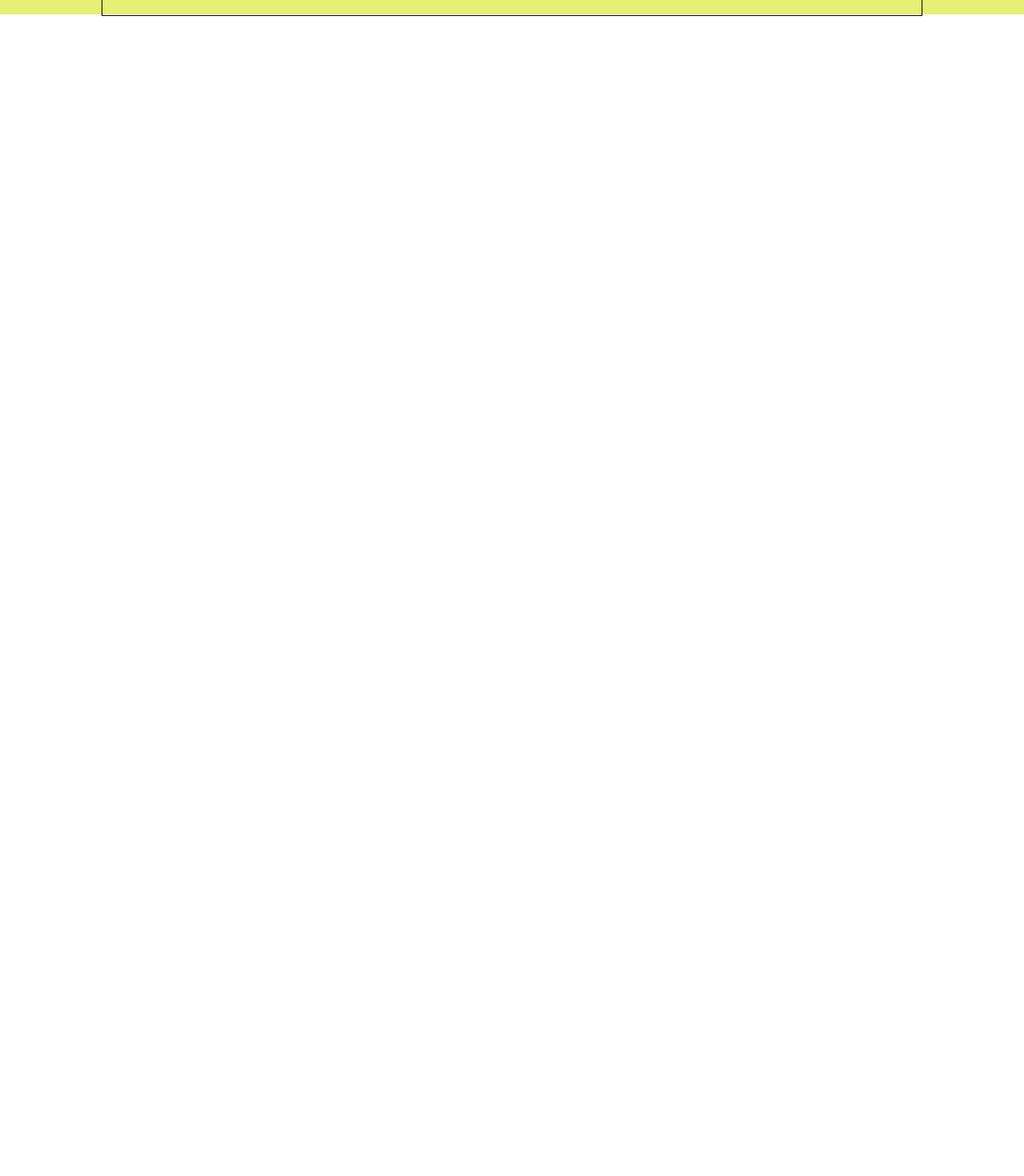
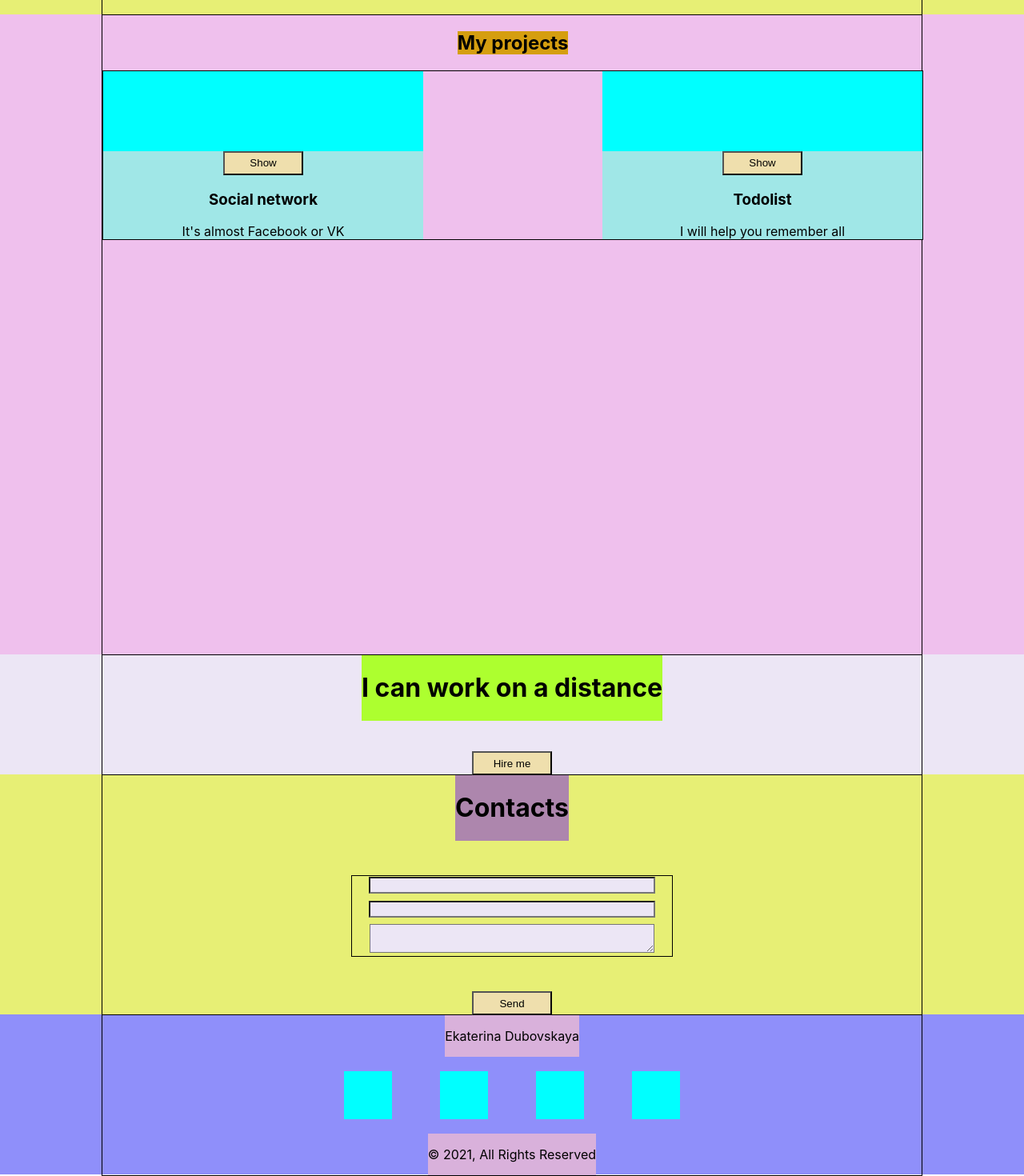
Before and after one commit to Jolud95/portfolio, a React (Create React App) app: page / in a window 1280 px wide. Shown: the part 1662-3132 px from the top of the page at 80% size. Before the commit the page ends 1682 px from the top, so only its background shows below. Built offline with nearby package versions, Linux system fonts and the light colour scheme.

Commit message:
Design was done

```diff
--- a/src/App.js
+++ b/src/App.js
@@ -2,6 +2,11 @@ import './App.css';
 import Header from "./Header/Header";
 import Main from "./Main/Main";
 import Skills from "./Skills/Skills";
+import Projects from "./MyProjects/MyProjects";
+import DistantWork from "./DistantWork/DistantWork";
+import Contacts from "./Communications/Contacts";
+import Footer from "./Footer/Footer";
+
 
 
 function App() {
@@ -10,6 +15,10 @@ function App() {
             <Header/>
             <Main/>
             <Skills/>
+            <Projects/>
+            <DistantWork/>
+            <Contacts/>
+            <Footer/>
         </div>
     );
 }
--- /dev/null
+++ b/src/Communications/Contacts.js
@@ -0,0 +1,28 @@
+import style from "./Contacts.module.css"
+import styleContainer from "./../Common/Styles/Container.module.css"
+
+function Contacts() {
+    return (
+        <div className={style.contactsBlock}>
+            <div className={`${styleContainer.container} ${style.contactsContainer}`}>
+                <div className={style.text}>
+                    <h1>Contacts</h1>
+                </div>
+                <form className={style.form}>
+                    <div>
+                        <input className={style.input} type={"text"}/>
+                    </div>
+                    <div>
+                        <input className={style.input} type={"text"}/>
+                    </div>
+                    <div>
+                        <textarea className={style.textarea}></textarea>
+                    </div>
+                </form>
+                <button className={style.button}>Send</button>
+            </div>
+        </div>
+    );
+}
+
+export default Contacts;
--- /dev/null
+++ b/src/Communications/Contacts.module.css
@@ -0,0 +1,33 @@
+.contactsBlock {
+    background-color: #e7ef75;
+    height: 300px;
+}
+.contactsContainer {
+    flex-direction: column;
+}
+.text {
+    background-color: #ad86ad;
+}
+.form {
+    border: 1px solid;
+    width: 400px;
+    height: 100px;
+    display: flex;
+    flex-direction: column;
+    justify-content: space-between;
+    align-items: center;
+    flex-wrap: wrap;
+}
+.input {
+    width: 350px;
+    background-color: #ece6f5;
+}
+.textarea {
+    width: 350px;
+    background-color: #ece6f5;
+}
+.button {
+    width: 100px;
+    height: 30px;
+    background-color: #efdfad;
+}
--- /dev/null
+++ b/src/DistantWork/DistantWork.js
@@ -0,0 +1,17 @@
+import style from "./DistantWork.module.css"
+import styleContainer from "./../Common/Styles/Container.module.css"
+
+function DistantWork() {
+    return (
+        <div className={style.distantWorkBlock}>
+            <div className={`${styleContainer.container} ${style.distantWorkContainer}`}>
+                <div className={style.text}>
+                    <h1>I can work on a distance</h1>
+                </div>
+                <button className={style.button}>Hire me</button>
+            </div>
+        </div>
+    );
+}
+
+export default DistantWork;
--- /dev/null
+++ b/src/DistantWork/DistantWork.module.css
@@ -0,0 +1,15 @@
+.distantWorkBlock {
+    height: 150px;
+    background-color: #ece6f5;
+}
+.distantWorkContainer {
+    flex-direction: column;
+}
+.text {
+    background-color: greenyellow;
+}
+.button {
+    width: 100px;
+    height: 30px;
+    background-color: #efdfad;
+}
--- /dev/null
+++ b/src/Footer/Footer.js
@@ -0,0 +1,25 @@
+import style from "./Footer.module.css"
+import styleContainer from "./../Common/Styles/Container.module.css"
+
+function Footer() {
+    return (
+        <div className={style.footerBlock}>
+            <div className={`${styleContainer.container} ${style.footerContainer}`}>
+                <div className={style.text}>
+                    <p>Ekaterina Dubovskaya</p>
+                </div>
+                <div className={style.link}>
+                    <div className={style.icon}></div>
+                    <div className={style.icon}></div>
+                    <div className={style.icon}></div>
+                    <div className={style.icon}></div>
+                </div>
+                <div className={style.text}>
+                    <p>© 2021, All Rights Reserved</p>
+                </div>
+            </div>
+        </div>
+    );
+}
+
+export default Footer;
--- /dev/null
+++ b/src/Footer/Footer.module.css
@@ -0,0 +1,20 @@
+.footerBlock {
+    height: 200px;
+    background-color: #8f8ffa;
+}
+.footerContainer {
+    flex-direction: column;
+}
+.text {
+    background-color: #d9b1db;
+}
+.link {
+    width: 420px;
+    display: flex;
+    justify-content: space-between;
+}
+.icon {
+    height: 60px;
+    width: 60px;
+    background-color: aqua;
+}
--- /dev/null
+++ b/src/MyProjects/MyProjects.js
@@ -0,0 +1,23 @@
+import style from "./MyProjects.module.css"
+import styleContainer from "./../Common/Styles/Container.module.css"
+import Project from "./Project/Project";
+
+function Projects() {
+    return (
+        <div className={style.projectsBlock}>
+            <div className={`${styleContainer.container} ${style.projectsContainer}`}>
+                <h2 className={style.title}>My projects</h2>
+                <div className={style.projects}>
+                    <Project title={"Social network"}
+                             description={"It's almost Facebook or VK"}
+                             pageDescription={"Page for my project 'Social Network'"}/>
+                    <Project title={"Todolist"}
+                             description={"I will help you remember all"}
+                             pageDescription={"Page for my project 'Todolist'"}/>
+                </div>
+            </div>
+        </div>
+    );
+}
+
+export default Projects;
--- /dev/null
+++ b/src/MyProjects/MyProjects.module.css
@@ -0,0 +1,18 @@
+.projectsBlock {
+    height: 100vh;
+    background-color: #efc0ed;
+}
+.projectsContainer {
+    flex-direction: column;
+    justify-content: flex-start;
+}
+.title {
+    background-color: #d59e10;
+}
+.projects {
+    border: 1px solid;
+    width: 100%;
+    display: flex;
+    justify-content: space-between;
+    flex-wrap: wrap;
+}
--- /dev/null
+++ b/src/MyProjects/Project/Project.js
@@ -0,0 +1,15 @@
+import style from "./Project.module.css"
+
+
+function Project(props) {
+    return (
+        <div className={style.project}>
+            <div className={style.icon}></div>
+            <button className={style.button}>Show</button>
+            <h3>{props.title}</h3>
+            <span>{props.description}</span>
+        </div>
+    );
+}
+
+export default Project;
--- /dev/null
+++ b/src/MyProjects/Project/Project.module.css
@@ -0,0 +1,18 @@
+.project {
+    width: 400px;
+    background-color: #a0e7e7;
+    display: flex;
+    flex-direction: column;
+    align-items: center;
+    text-align: center;
+}
+.icon {
+    height: 100px;
+    width: 400px;
+    background-color: aqua;
+}
+.button {
+    width: 100px;
+    height: 30px;
+    background-color: #efdfad;
+}
--- a/src/Skills/Skill/Skill.js
+++ b/src/Skills/Skill/Skill.js
@@ -6,7 +6,7 @@ function Skill(props) {
         <div className={style.skill}>
             <div className={style.icon}></div>
             <h3>{props.title}</h3>
-            <span className={style.description}>{props.description}</span>
+            <span>{props.description}</span>
         </div>
     );
 }
```
Also changed, not shown: src/MyProjects/Project/project.png (added).
